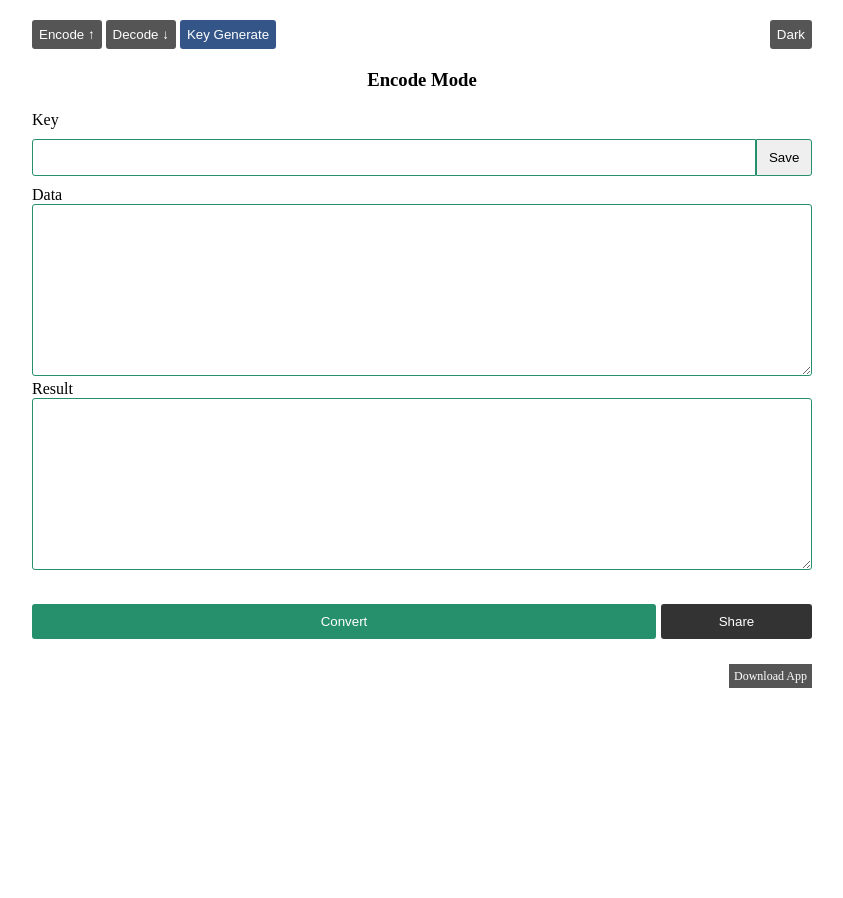
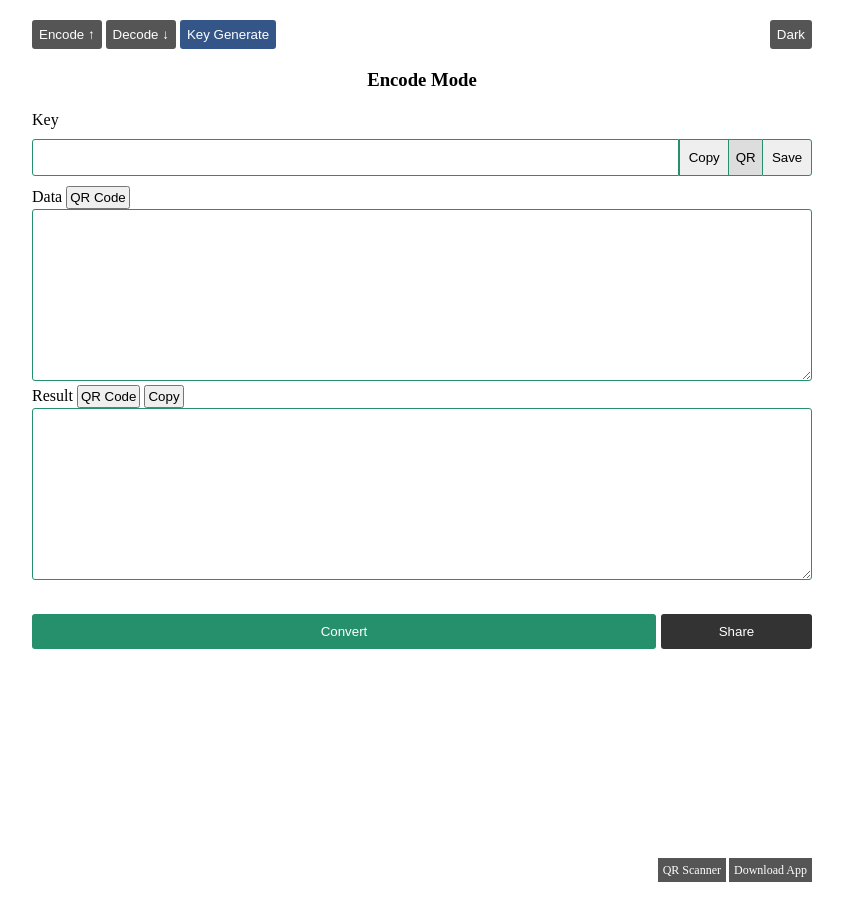
Before and after one commit to AH-Raihan/rdr, a plain HTML site: page index.html in a window 1280 px wide. Shown: the whole page, without its empty margins (218-1061 px from the left). Before the commit the page ends 800 px from the top, so only its background shows below. Drawn offline with Linux system fonts and the light colour scheme.

Commit message:
Update index.html
bangla added , more features

```diff
--- a/index.html
+++ b/index.html
@@ -54,17 +54,28 @@
     .keyBox input{
       border-radius: 3px 0 0 3px;
     }
+    .keyBox button{
+      display: block;
+      border: 1px solid #26906C;
+    }
     .keyBox #keySaveBtn{
-      display: block;
+      border-radius: 0 3px 3px 0;
       width: 60px;
-      border: 1px solid #26906C;
-      border-radius: 0 3px 3px 0;
+    }
+    .keyBox #keyQrBtn{
+      width: 40px;
+      background: #ddd;
+      border-left:none;
+      border-right: none;
+    }
+    .keyBox #keyCopyBtn{
+      width: 60px;
     }
     body.dark input,body.dark textarea{
       background: #222;
       color: white;
     }
-    body.dark label,body.dark h3{
+    body.dark label,body.dark h3,body.dark #qrTitle{
       color: white;
     }
     #convert{
@@ -98,6 +109,12 @@
       padding: 5px;
       text-decoration: none;
     }
+    .canvasBox{
+      text-align: center;
+    }
+    .qrBtn,#resCopy{
+      padding: 2px;
+    }
   </style>
 </head>
 <body id="body">
@@ -114,14 +131,19 @@
      Key
      <div class="keyBox">
       <input type="search" id="key">
+      <button id="keyCopyBtn" onclick="copyFunction('key','keyCopyBtn')">Copy</button>
+      <button id="keyQrBtn" onclick="generateQRCode('key','Key')"> QR </button>
       <button id="keySaveBtn">Save</button>
      </div>
     </label>
     <label for="data">
-      Data <textarea id="data" cols="30" rows="10" ondblclick="this.value=''"></textarea>
+      Data <button class="qrBtn" onclick="generateQRCode('data','Data');">QR Code</button>
+       <textarea id="data" cols="30" rows="10" ondblclick="this.value=''"></textarea>
     </label>
     <label for="result">
-      Result <textarea id="result" cols="30" rows="10" ondblclick="this.value=''"></textarea>
+      Result <button class="qrBtn" onclick="generateQRCode('result','Result');">QR Code</button>
+      <button onclick="copyFunction('result','resCopy')" id="resCopy">Copy</button>
+      <textarea id="result" cols="30" rows="10" ondblclick="this.value=''"></textarea>
     </label>
 
   </div>
@@ -129,14 +151,23 @@
     <button id="convert">Convert</button>
     <button id="button">Share</button>
   </div>
-
+  <div class="canvasBox">
+    <p id="qrTitle"></p>
+  <canvas id="canvas"></canvas>
+  </div>
   <div class="downloadBox">
   <p class="result"></p>
+
+   <!-- <a class="download" href="#" onclick="javascript:oldVersion();this.style.background='teal';">Old Version</a> -->
+   <a class="download" href="qrscanner.html">QR Scanner</a>
    <a class="download" href="rdr.apk" download>Download App</a>
   </div>
 
+
   <script>
-    let originalKey="ABCDEFGHIJKLMNOPQRSTUVWXYZ .abcdefghijklmnopqrstuvwxyz1234567890@#*&";
+    let oldOriginalKey="ABCDEFGHIJKLMNOPQRSTUVWXYZ .abcdefghijklmnopqrstuvwxyz1234567890@#*&";
+    let NewOriginalKey='অAআBইCঈDউEঊFঋGএHঐIওJঔKকLখMগNঘOঙPচQছRজSঝTঞUটVঠWডXঢYণZতaথbদcধdনeপfফgবhভiমjযklলmশnষoসpহqr়stuvwxyz1234567890-=,.;!@#$%&*()_+":<>?|~';
+    let originalKey=NewOriginalKey;
     let modeText= document.getElementById('modeText');
     let keyValue= document.getElementById('key');
     let keySaveBtn= document.getElementById('keySaveBtn');
@@ -174,7 +205,6 @@
       }
       let result=dt.join('');
       keyValue.value=result;
-
     }
     function encode(originalData,key){
       let arrData= originalData.split('');
@@ -204,10 +234,9 @@
       }
       resultValue.value=newData;
     }
-
     const btn = document.querySelector("#button");
     const resultPara = document.querySelector(".result");
-
+document.write("়".slice(1,2,1));
   btn.addEventListener("click", async () => {
     try {
       let shareData = {
@@ -256,6 +285,49 @@
       }
     }
 
+
   </script>
+
+
+   <script src="https://cdn.jsdelivr.net/npm/qrcode@1.4.4/build/qrcode.min.js"></script>
+  <script>
+
+  function generateQRCode(inp,title) {
+    const input = document.getElementById(inp).value;
+    const qrTitle = document.getElementById('qrTitle');
+
+    if (!input) {
+        alert("Please enter text to generate QR code.");
+        qrTitle.innerHTML='';
+        return;
+    }
+    const canvas = document.getElementById('canvas');
+    QRCode.toCanvas(canvas, input, function (error) {
+        if (error) console.error(error);
+        qrTitle.innerHTML='';
+    });
+    qrTitle.innerHTML=title;
+}
+
+
+
+function copyFunction(inp,btn) {
+  // Get the text field
+  var copyText = document.getElementById(inp);
+  var copyTextBtn = document.getElementById(btn);
+
+
+  // Select the text field
+  copyText.select();
+  copyText.setSelectionRange(0, 99999); // For mobile devices
+
+   // Copy the text inside the text field
+  navigator.clipboard.writeText(copyText.value);
+  copyTextBtn.innerHTML='Copied';
+  setTimeout(function(){
+    copyTextBtn.innerHTML='Copy';}
+    ,2000);
+}
+    </script>
 </body>
 </html>
```
